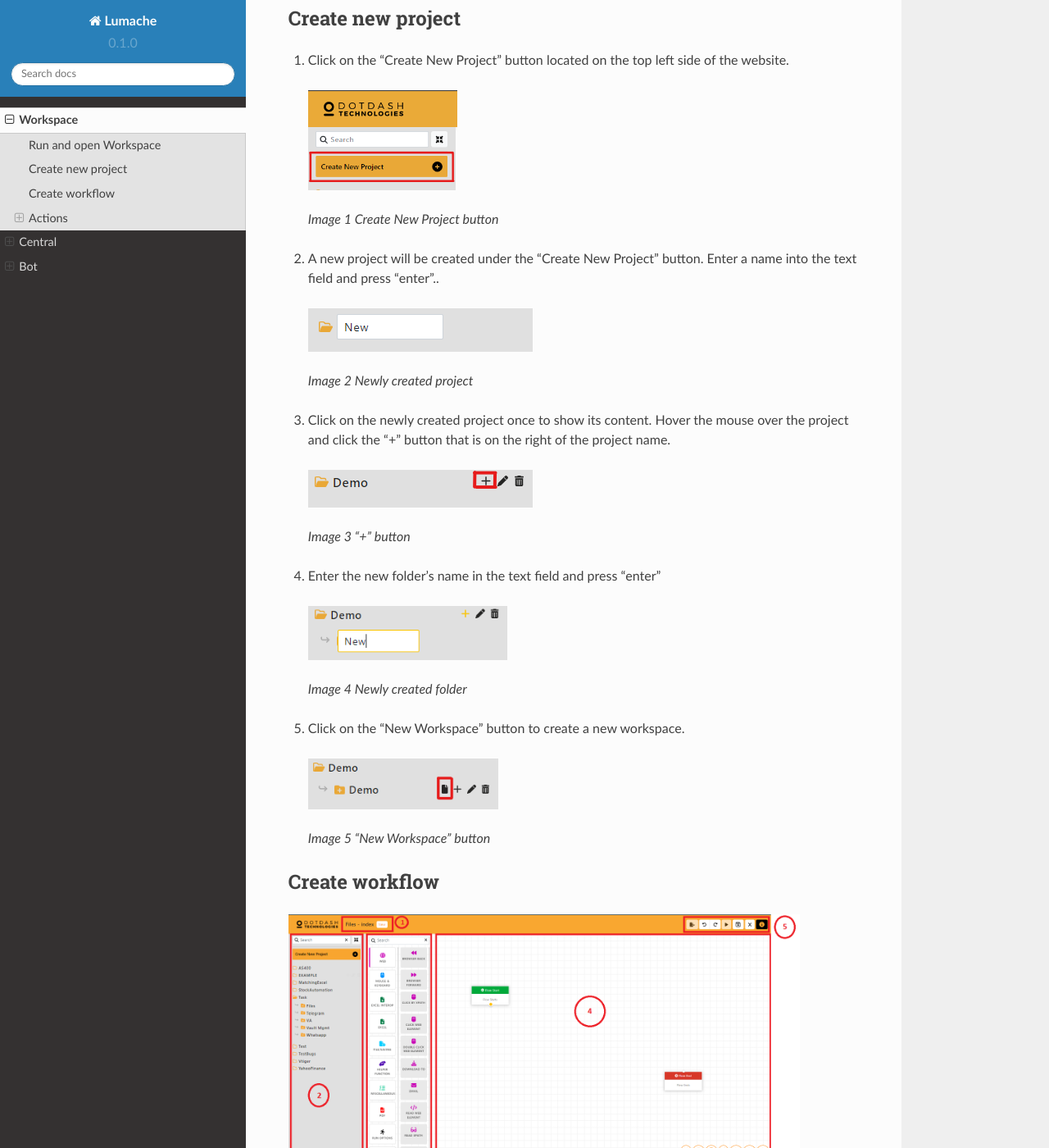
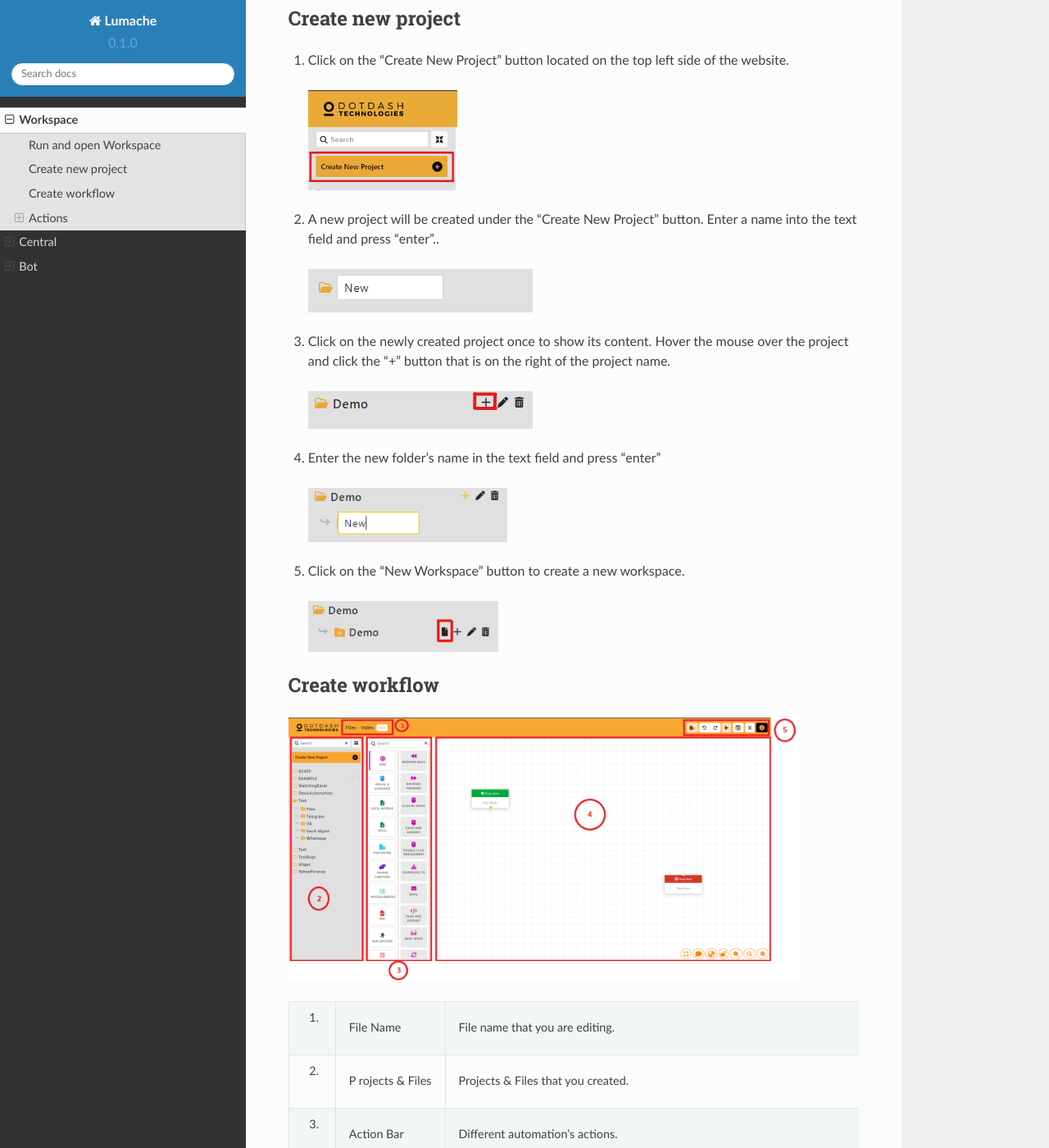
Before and after one commit to yeosf16/rtd-tutorial, a Sphinx documentation site: the page built from docs/source/DDRPAUserGuideTest.rst, in a window 1280 px wide and 1400 px high, scrolled down 330 px. Shown: the whole window at 82% size. Built offline with Sphinx 7.4.7 and the Read the Docs theme 2.0.0, drawn with Linux system fonts in a browser that asks for light colours; some of the changed text lies outside the part shown.

Commit message:
Add files via upload

```diff
--- a/docs/source/DDRPAUserGuideTest.rst
+++ b/docs/source/DDRPAUserGuideTest.rst
@@ -23,16 +23,12 @@ Create new project
 
    |image1|
 
-   *Image 1 Create New Project button*
-
 2. A new project will be created under the “Create New Project” button.
    Enter a name into the text field and press “enter”..
 
 ..
 
    |image2|
-
-   *Image 2 Newly created project*
 
 3. Click on the newly created project once to show its content. Hover
    the mouse over the project and click the “+” button that is on the
@@ -42,30 +38,22 @@ Create new project
 
    |image3|
 
-   *Image 3 “+” button*
-
 4. Enter the new folder’s name in the text field and press “enter”
 
 ..
 
    |image4|
 
-   *Image 4 Newly created folder*
-
 5. Click on the “New Workspace” button to create a new workspace.
 
 ..
 
    |image5|
-
-   *Image 5 “New Workspace” button*
 
 Create workflow
 ---------------
 
 |image6|
-
-*Image 6 Workspace layout*
 
 +----+---------+------------------------------------------------------+
 | 1. | File    | File name that you are editing.                      |
@@ -118,8 +106,6 @@ Create workflow
 
    |image7|
 
-   *Image 7 Connected actions*
-
 2. Repeat the step 1 to 2 until all actions have been added to the
    workflow. Then connect the last action to the “Flow End” action.
 
@@ -131,16 +117,12 @@ Create workflow
 
    |image8|
 
-   *Image 8 Save button*
-
 4. To run the workflow, click the “run” button next to the “save”
    button.
 
 ..
 
    |image9|
-
-   *Image 9 Run button*
 
 5. To export the workflow, click the “export” button and it will be
    exported to a .ddp file.
@@ -2232,9 +2214,9 @@ This page is the page to schedule your jobs.
 |    |         | that shows your agent’s details.                      |
 +----+---------+-------------------------------------------------------+
 
+**More Pop up**
+
 |image130|
-
-More Pop up
 
 .. _section-2:
 
@@ -2258,17 +2240,20 @@ This page is all the users that are registered to the central.
 | . | Password       | password of the central.                        |
 +---+----------------+-------------------------------------------------+
 
+**
+**
+
+**Add New User Pop Up**
+
 |image132|
 
-Add New User Pop Up
+**Edit User Pop Up**
 
 |image133|
 
-Edit User Pop Up
+**Change Password Pop Up**
 
 |image134|
-
-Change Password Pop Up
 
 User Management > Roles
 -----------------------
@@ -2288,11 +2273,9 @@ This page is to create and edit user roles.
 | . |                    | access.                                    |
 +---+--------------------+--------------------------------------------+
 
+**Access Group Pop Up**
+
 |image136|
-
-Access Group Pop Up
-
-.. _section-4:
 
 User Management > Access Group
 ------------------------------
@@ -2356,7 +2339,7 @@ This page is to set a group to put a list of emails.\ |image139|
 | 4.  | Delete            | Delete the unwanted mailing list.         |
 +-----+-------------------+-------------------------------------------+
 
-.. _section-5:
+.. _section-4:
 
 Show Details
 ~~~~~~~~~~~~
@@ -2457,8 +2432,6 @@ Bot
 ..
 
    |image144|
-
-   *Image 10 ddbot icon*
 
 2. Double click “RPAAgentManager.WorkerService.exe” which is located in
    the folder “C:\\DDRPA\\BOT\\app\\ddbotmanager\\”. A command prompt
@@ -2469,8 +2442,6 @@ Bot
 ..
 
    |image145|
-
-   *Image 11 Bot status*
 
 Additional Functions
 --------------------
```
Also changed, not shown: other parts of docs/source/DDRPAUserGuideTest.rst (+4 -12 lines).
